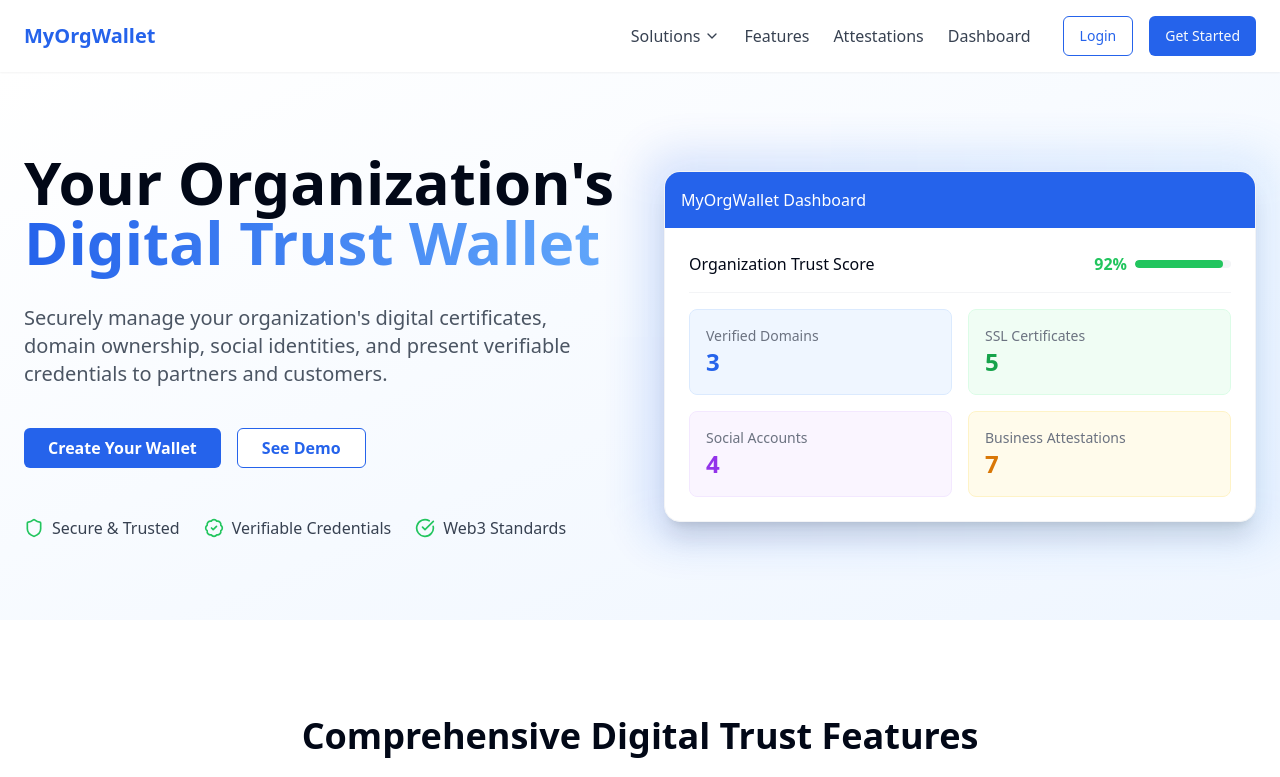
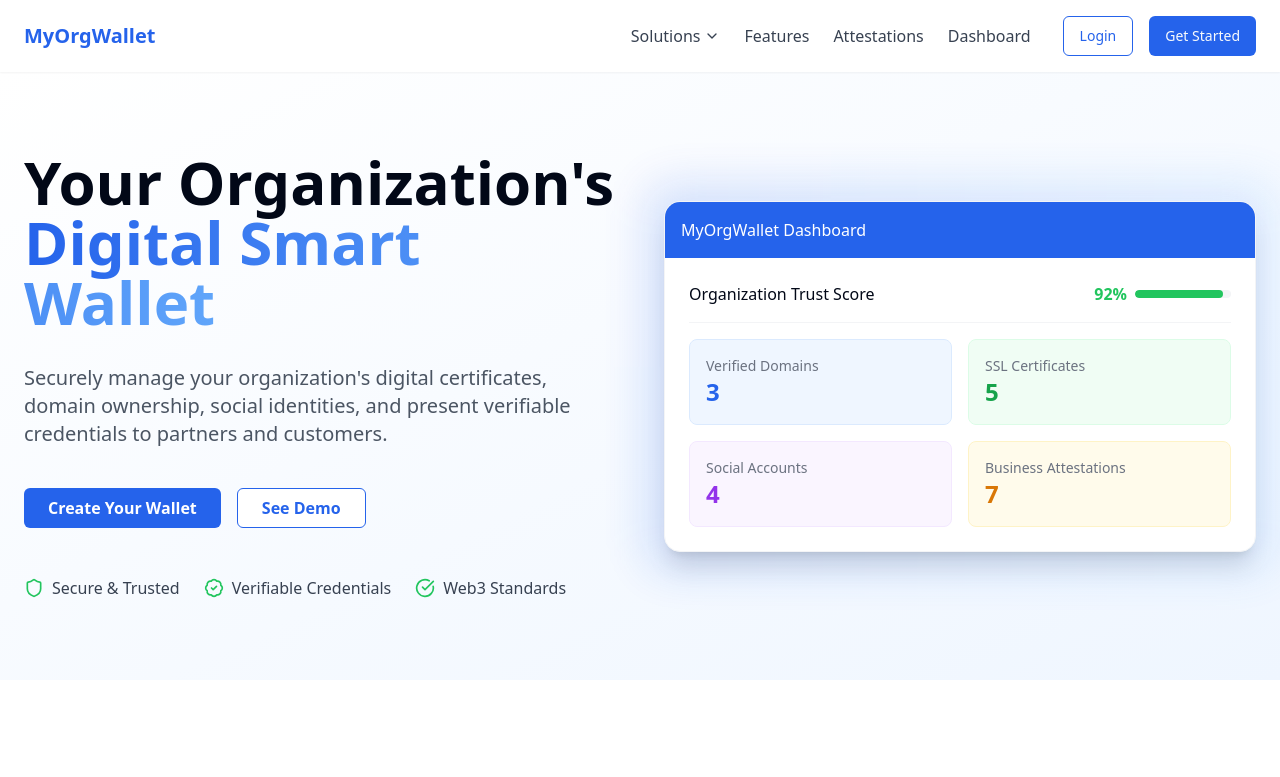
Before and after one commit to ryanpedersen3/org-wallet-public, a React (Vite) app: page / in a window 1280 px wide. Shown: the top 777 px of the page. Built offline with nearby package versions, Linux system fonts and the light colour scheme.

Commit message:
Rename "Digital Trust Wallet"
Rename "Digital Trust Wallet" to "Digital Smart Wallet" in the application.

```diff
--- a/src/components/Hero.tsx
+++ b/src/components/Hero.tsx
@@ -10,7 +10,7 @@ const Hero = () => {
         <div className="flex flex-col md:flex-row md:items-center md:space-x-12">
           <div className="md:w-1/2 space-y-6 md:space-y-8 mb-10 md:mb-0 animate-fade-in">
             <h1 className="text-4xl md:text-5xl lg:text-6xl font-bold leading-tight">
-              Your Organization's <span className="gradient-text">Digital Trust Wallet</span>
+              Your Organization's <span className="gradient-text">Digital Smart Wallet</span>
             </h1>
             <p className="text-lg md:text-xl text-gray-600 max-w-xl">
               Securely manage your organization's digital certificates, domain ownership, social identities, and present verifiable credentials to partners and customers.
```
